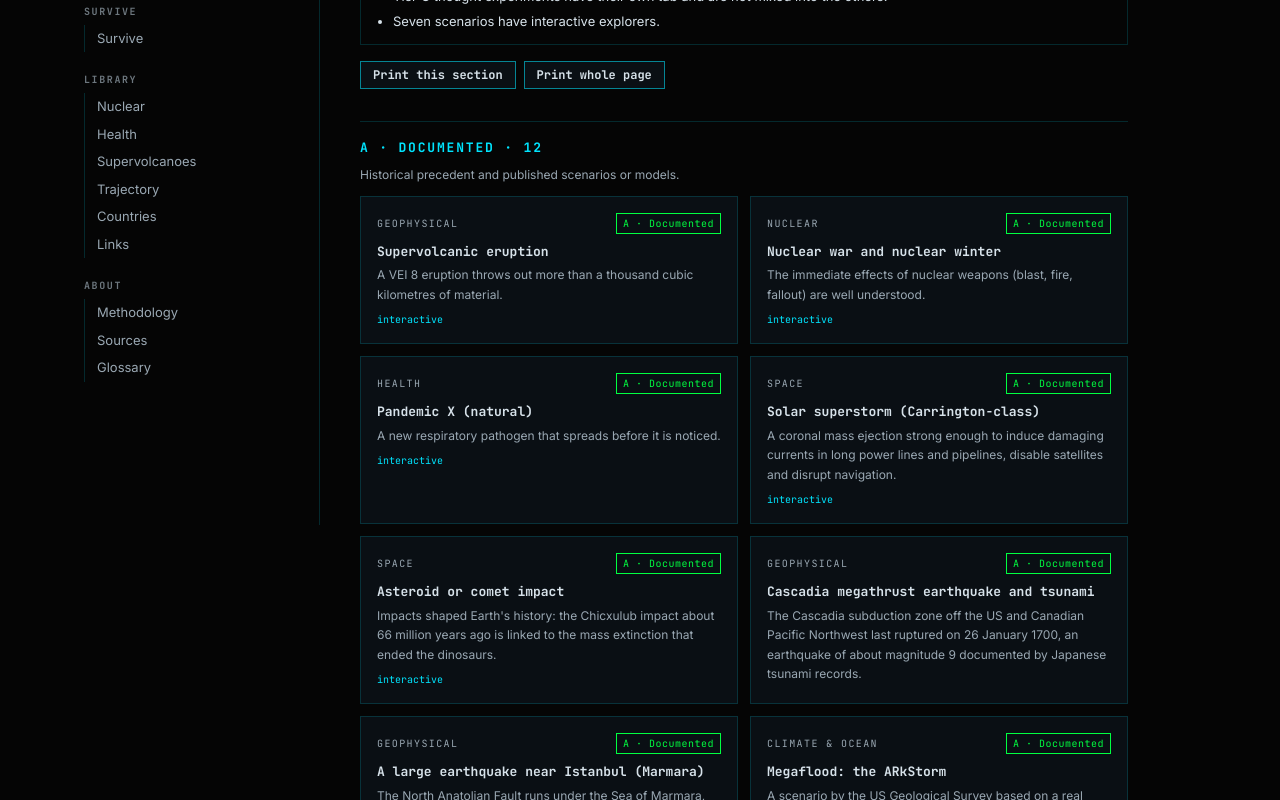
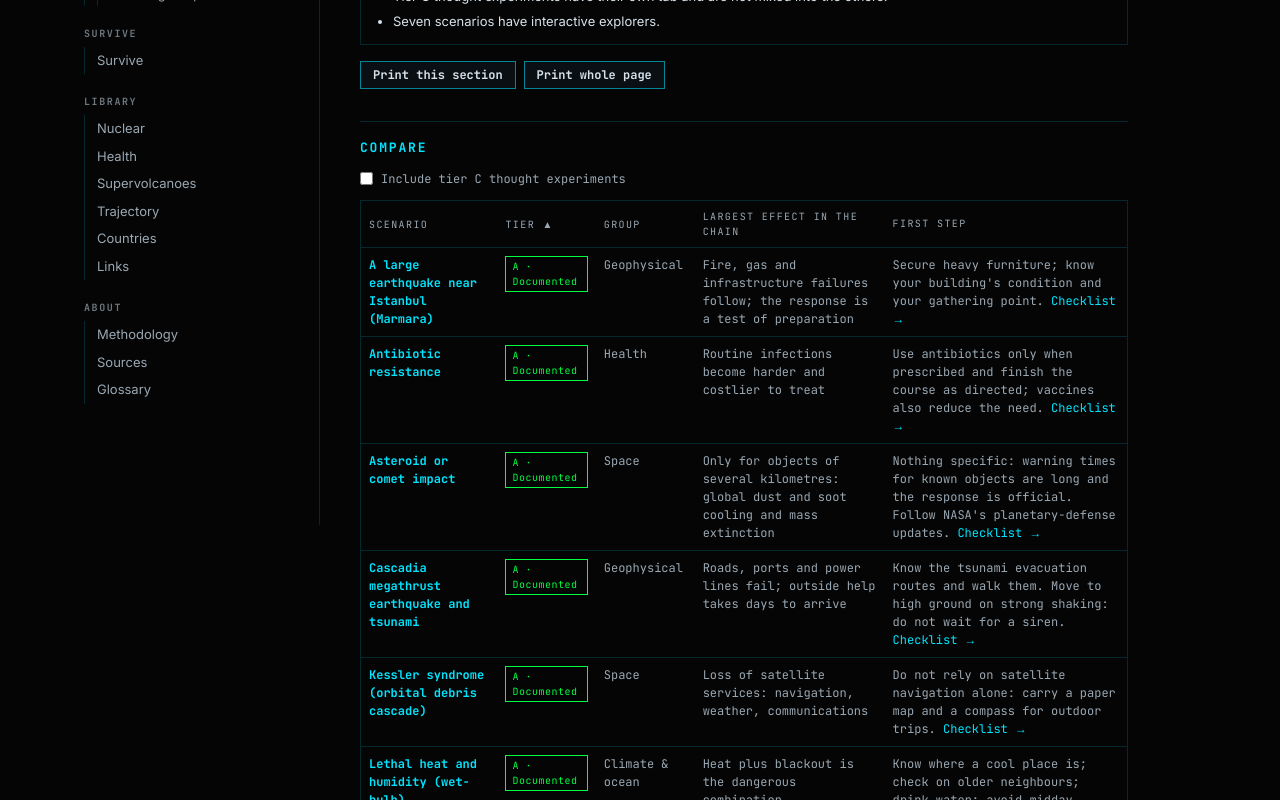
Before and after one commit to CemreMetin/VigilRadar, a Next.js app: page /scenarios in a window 1280 px wide. Shown: the part 320-1120 px from the top of the page. Built offline with nearby package versions, Linux system fonts and the light colour scheme.

Commit message:
feat: sortable scenario comparison table

```diff
--- a/app/scenarios/page.tsx
+++ b/app/scenarios/page.tsx
@@ -5,6 +5,7 @@ import SiteNav from "@/components/SiteNav";
 import { TierBadge, type Tier } from "@/components/ui";
 import { PAGE_META } from "@/data/pages";
 import WikiShell, { type WikiSection } from "@/components/WikiShell";
+import ScenarioTable from "@/components/ScenarioTable";
 
 export const metadata: Metadata = {
   title: "Scenarios · Monitoring",
@@ -40,7 +41,7 @@ function Cards({ list }: { list: Scenario[] }) {
   );
 }
 
-const sections: WikiSection[] = (["A", "B", "C"] as Tier[]).map((t) => {
+const tierSections: WikiSection[] = (["A", "B", "C"] as Tier[]).map((t) => {
   const list = SCENARIOS.filter((s) => s.tier === t);
   return {
     id: `tier-${t.toLowerCase()}`,
@@ -53,6 +54,8 @@ const sections: WikiSection[] = (["A", "B", "C"] as Tier[]).map((t) => {
     ),
   };
 });
+
+const sections: WikiSection[] = [{ id: "compare", label: "Compare", content: <ScenarioTable /> }, ...tierSections];
 
 export default function ScenariosPage() {
   return (
--- /dev/null
+++ b/components/ScenarioTable.tsx
@@ -0,0 +1,61 @@
+"use client";
+
+import Link from "next/link";
+import { useState } from "react";
+import { SCENARIOS } from "@/data/scenarios";
+import { TierBadge } from "./ui";
+
+type SortKey = "title" | "tier" | "group";
+
+/** Sortable comparison of the scenarios, built only from text that is already in data/scenarios.ts. Tier C is off until asked for. */
+export default function ScenarioTable() {
+  const [sort, setSort] = useState<SortKey>("tier");
+  const [withC, setWithC] = useState(false);
+  const rows = SCENARIOS.filter((s) => withC || s.tier !== "C").sort((a, b) => a[sort].localeCompare(b[sort]) || a.title.localeCompare(b.title));
+  const head = (key: SortKey, label: string) => (
+    <th scope="col" aria-sort={sort === key ? "ascending" : "none"} className="p-2 font-normal">
+      <button type="button" onClick={() => setSort(key)} className={`label ${sort === key ? "text-fg" : ""}`}>
+        {label}
+        {sort === key ? " ▲" : ""}
+      </button>
+    </th>
+  );
+  return (
+    <>
+      <label className="mono mt-3 flex items-center gap-2 text-body text-dim">
+        <input type="checkbox" checked={withC} onChange={(e) => setWithC(e.target.checked)} style={{ accentColor: "var(--accent)" }} />
+        Include tier C thought experiments
+      </label>
+      <div className="mt-3 overflow-x-auto border border-line">
+        <table className="w-full min-w-[760px] text-left text-body">
+          <caption className="sr-only">Scenarios compared by evidence tier, the largest effect in their cause chain, and the first preparedness step. Sortable by name, tier and group.</caption>
+          <thead>
+            <tr className="border-b border-line">
+              {head("title", "Scenario")}
+              {head("tier", "Tier")}
+              {head("group", "Group")}
+              <th scope="col" className="label p-2 font-normal">Largest effect in the chain</th>
+              <th scope="col" className="label p-2 font-normal">First step</th>
+            </tr>
+          </thead>
+          <tbody className="divide-y divide-line align-top">
+            {rows.map((s) => (
+              <tr key={s.id}>
+                <th scope="row" className="p-2 text-left font-bold">
+                  <Link href={`/scenarios/${s.id}`} className="text-accent hover:underline">{s.title}</Link>
+                </th>
+                <td className="p-2"><TierBadge tier={s.tier} /></td>
+                <td className="p-2 text-dim">{s.group}</td>
+                <td className="p-2 text-dim">{s.chain[s.chain.length - 1]?.step}</td>
+                <td className="p-2 text-dim">
+                  {s.doNow[0]} <Link href={s.tag ? `/survive?for=${s.tag}` : "/survive"} className="text-accent hover:underline">Checklist →</Link>
+                </td>
+              </tr>
+            ))}
+          </tbody>
+        </table>
+      </div>
+      <p className="mt-2 text-label text-dim">Tiers rate the quality of evidence, not how likely a scenario is. {rows.length} shown.</p>
+    </>
+  );
+}
```
